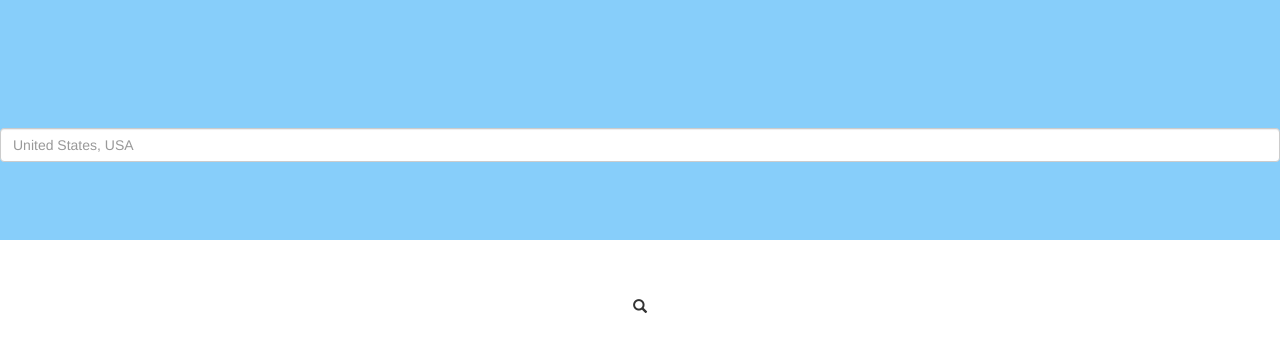
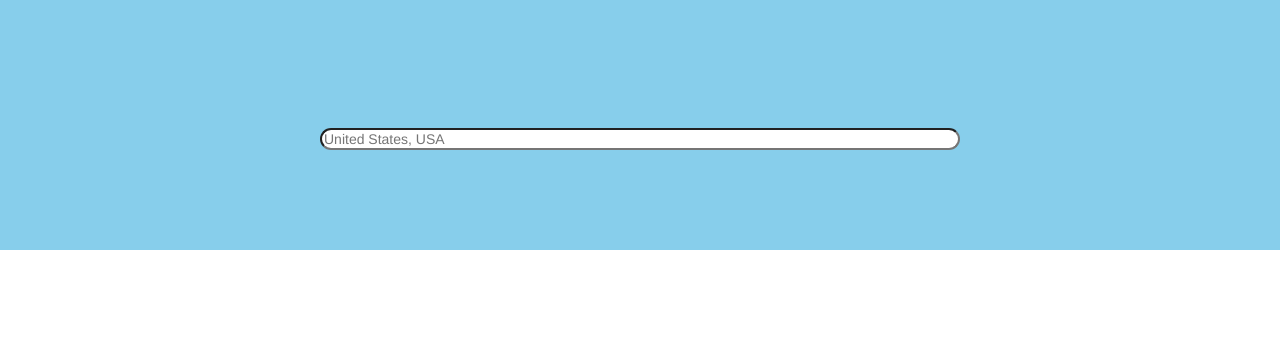
Before and after one commit to smmalapaka/Weather, a website: page index.html in a window 1280 px wide. Drawn offline with nearby package versions, Linux system fonts and the light colour scheme.

Commit message:
initial check in

```diff
--- a/css/index.css
+++ b/css/index.css
@@ -1,37 +1,33 @@
-.header{
-    background-color: lightskyblue;
-    width: 100%;
-    height: 30%;
-    position: absolute;
-    text-align: center;
-    vertical-align: center;
+.CommentBox {
+    width:100%;
+    height:250px;
+    background-color:skyblue;
+    color:White;
+    margin:0 auto;
+    text-align:center;
+    position: fixed;
 }
 
-.coolSearch{
-    width:60%;
-    height: 20%;
-    border-radius: 25px;
-    position: relative;
+.CommentBox input[type="search"] {
     display: block;
-    margin : 10% auto;
-    border: 1px solid skyblue ;
-    font-size: 100%;
+    margin: 0 auto;
+    width: 50%;
+    height: 15%;
+margin-top: 10%;
+border-radius: 50px;
+}
 
 
+.right-inner-addon {
+  position: relative;
 }
-.form-control {
-    width:60%;
-    height: 20%;
-    border-radius: 25px;
-    position: relative;
-    display: block;
-    margin : 10% auto;
-    border: 1px solid skyblue ;
+
+.right-inner-addon input {
   padding-right: 30px;
 }
 
-.form-control + .glyphicon {
-  position: relative;
-  right: 0;
-  padding: 8px 27px;
+.right-inner-addon i {
+  position: absolute;
+  right: 0px;
+  padding: 10px 12px;
 }
--- a/index.html
+++ b/index.html
@@ -7,11 +7,11 @@
 <link href="//maxcdn.bootstrapcdn.com/bootstrap/3.2.0/css/bootstrap.min.css" rel="stylesheet">
     </head>
     <body ng-app="weather-app">
-<section class="header">
-   <input class="form-control" type="search" placeholder="United States, USA"/>
-  <span class="glyphicon glyphicon-search"></span>
-
-
-</section>
+<div class="CommentBox">
+   <div class="right-inner-addon">
+      <i class="icon-search"></i>
+   <input type="search" placeholder="United States, USA"/>
+   </div>
+</div>
     </body>
 </html>
```
